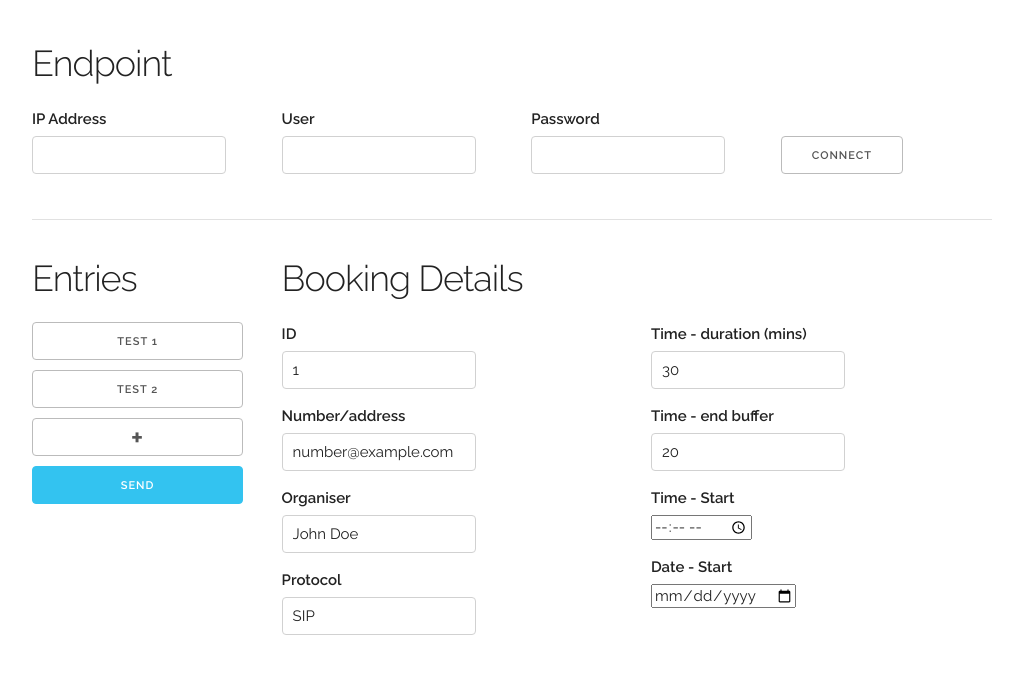
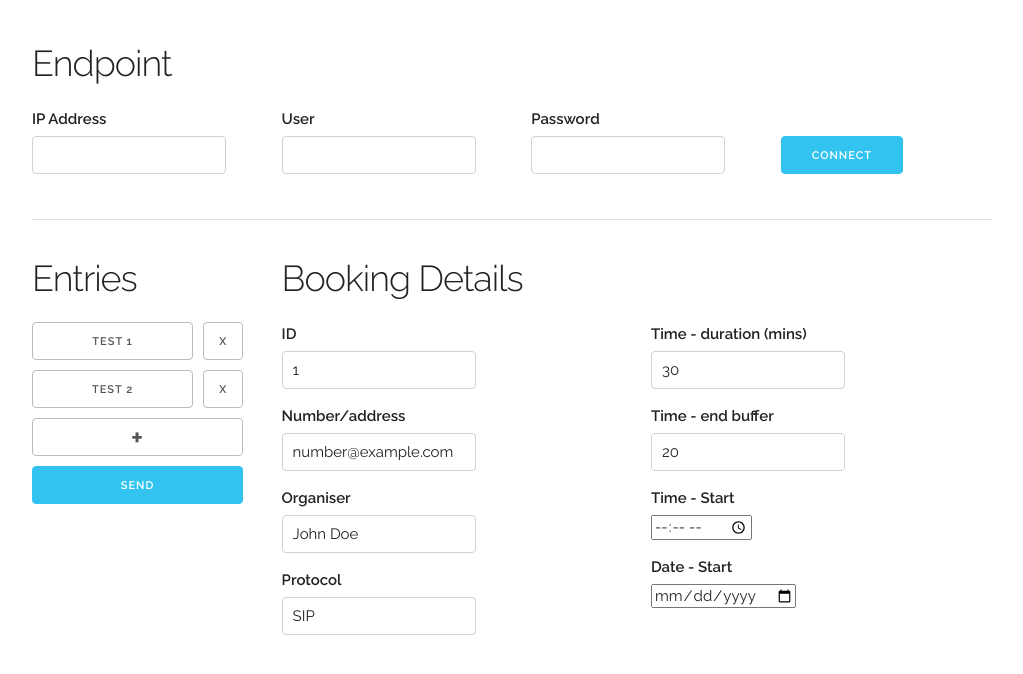
Before and after one commit to ahav-tech/Cisco-CE_FakeBookings, a plain HTML site: page index.html in a window 1280 px wide. Shown: the whole page, without its empty margins (128-1151 px from the left). Drawn offline with Linux system fonts and the light colour scheme.

Commit message:
- Add delete buttons to list entries

```diff
--- a/css/skeleton.css
+++ b/css/skeleton.css
@@ -388,12 +388,12 @@ hr {
 –––––––––––––––––––––––––––––––––––––––––––––––––– */
 
 /* Self Clearing Goodness */
-.container:after,
+/* .container:after,
 .row:after,
 .u-cf {
   content: "";
   display: table;
-  clear: both; }
+  clear: both; } */
 
 
 /* Media Queries
--- a/index.html
+++ b/index.html
@@ -39,7 +39,13 @@
             />
           </div>
           <div class="three columns" style="align-self: flex-end">
-            <input type="button" value="Connect" id="endpoint-connect" />
+            <input
+              class="button-primary"
+              type="button"
+              value="Connect"
+              id="endpoint-connect"
+              disabled
+            />
           </div>
         </form>
 
@@ -52,11 +58,25 @@
         >
           <h3>Entries</h3>
           <div id="entry-list" style="display: flex; flex-direction: column">
-            <button>Test 1</button>
-            <button>Test 2</button>
+            <div
+              class="entry-buttons row"
+              style="display: flex; justify-content: space-between; gap: 1rem"
+            >
+              <button id="entry-select-#" style="flex-grow: 1">Test 1</button>
+              <button id="entry-delete-#" style="padding: 0 1.5rem">X</button>
+            </div>
+            <div
+              class="entry-buttons row"
+              style="display: flex; justify-content: space-between; gap: 1rem"
+            >
+              <button id="entry-select-#" style="flex-grow: 1">Test 2</button>
+              <button id="entry-delete-#" style="padding: 0 1.5rem">X</button>
+            </div>
           </div>
           <button id="entry-add" style="font-size: 3rem">+</button>
-          <button class="button-primary" style="margin-top: auto">Send</button>
+          <button class="button-primary" style="margin-top: auto" disabled>
+            Send
+          </button>
         </div>
         <div class="nine columns">
           <h3>Booking Details</h3>
```
